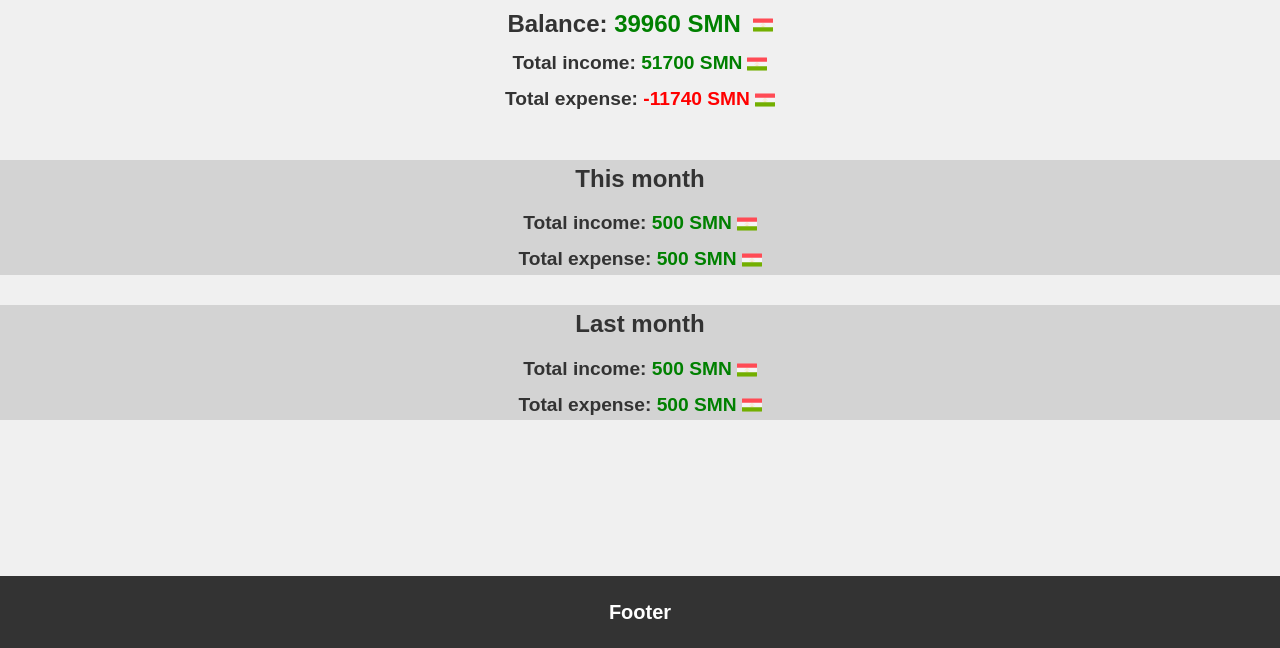
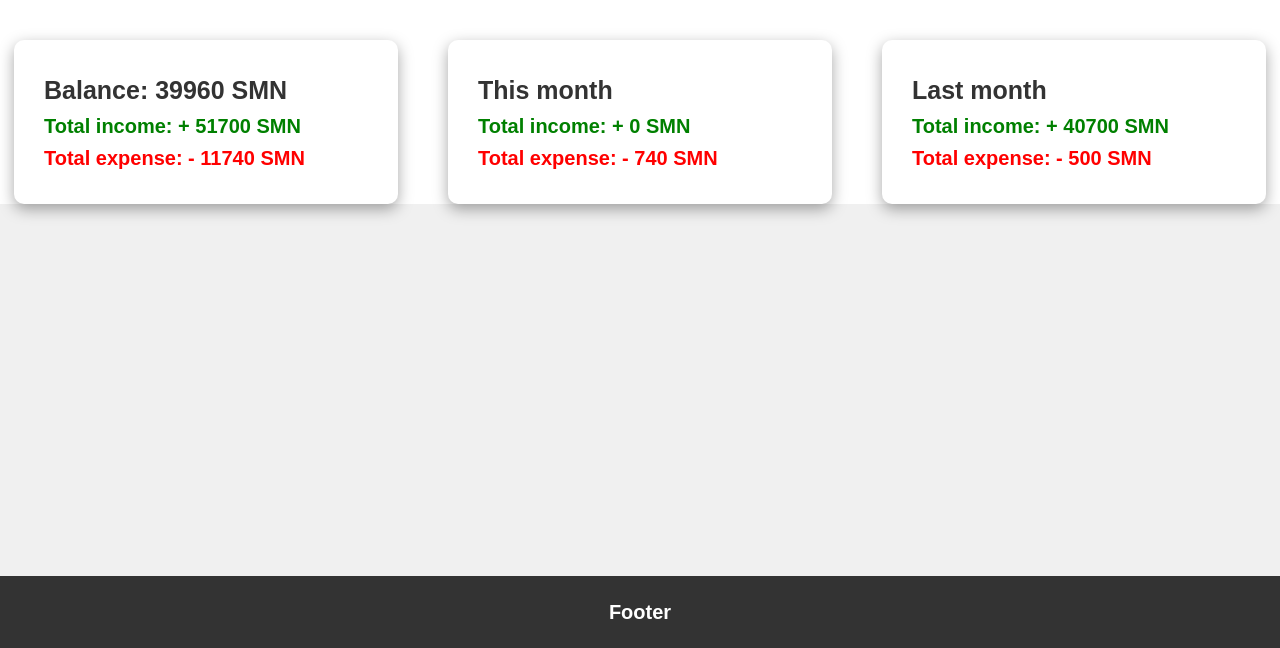
Before and after one commit to Sherkhhann/PersonalFinanceTracker, a Django app: page /home/ in a window 1280 px wide. Shown: the part 152-800 px from the top of the page. Run offline with Django 4.2, Linux system fonts and the light colour scheme; a user stored in the database is signed in; data comes from the database, SQL or seed files in the repository; both versions use the stored data as it was after the commit.

Commit message:
Make some changes in front

```diff
--- a/app/static/css/style.css
+++ b/app/static/css/style.css
@@ -1,4 +1,4 @@
-/* h2, h3{
+/* /* h2, h3{
     display: flex;
     gap: 4px;
     align-items: center;
@@ -25,7 +25,7 @@
 
 /* Assuming these are your CSS classes */
 /* General styling */
-.main-container {
+/*.main-container {
     display: flex;
     flex-direction: column;
     align-items: center;
@@ -36,10 +36,7 @@
     padding: 20px;
     border: 1px solid #ccc;
     border-radius: 5px;
-    width: 80%;
-    max-width: 600px;
-    background-color: red;
-}
+    /* width: 80%; */    /*
 
 .balance {
     text-align: center;
@@ -52,32 +49,31 @@
 }
 
 /* Styling for prices */
-.price {
+/* .price {
     font-weight: bold;
     color: green;
 }
 
 .price-expense {
     font-weight: bold;
-    color: red;
-}
+    /* color: red; */
 
 /* Styling for items */
-.this-month-item,
+/* .this-month-item,
 .last-month-item {
     text-align: center;
-    background-color: lightgrey;
-}
+} */
 
 /* Styling for images */
-.somoni {
+/* .somoni {
     width: 20px;
     vertical-align: middle;
     margin-left: 5px;
-}
+    background-color: red;
+} */
 
 /* Additional styling for headings */
-h2 {
+/* h2 {
     font-size: 1.5em;
     margin-bottom: 10px;
 }
@@ -86,3 +82,6 @@ h3 {
     font-size: 1.2em;
     margin: 5px 0;
 }
+.this-month{
+    background-color: red;
+} */
--- a/app/templates/list_expense.html
+++ b/app/templates/list_expense.html
@@ -22,7 +22,7 @@
             <td style="border: 1px solid #ddd; padding: 8px;">${{ expense.expense_amount }}</td>
             <td style="border: 1px solid #ddd; padding: 8px;">{{ expense.get_expense_payment_method_display }}</td>
             <td style="border: 1px solid #ddd; padding: 8px;">{{ expense.expense_comment }}</td>
-            <td style="border: 1px solid #ddd; padding: 8px;">{{ expense.expense_date }}</td>
+            <td style="border: 1px solid #ddd; padding: 8px;">{{ expense.expense_date|date:"d/m/Y" }}</td>
             <td style="border: 1px solid #ddd; padding: 8px;">
                 <a href="{% url 'update_ex' pk=expense.pk %}" style="background-color: #4CAF50; color: white; padding: 8px 12px; text-align: center; text-decoration: none; display: inline-block; border-radius: 4px;">Update</a>
                 <a href="{% url 'delete_ex' pk=expense.pk %}" style="background-color: #f44336; color: white; padding: 8px 12px; text-align: center; text-decoration: none; display: inline-block; border-radius: 4px;">Delete</a>
--- a/app/templates/main_detail.html
+++ b/app/templates/main_detail.html
@@ -1,34 +1,72 @@
 {% extends "base.html" %}
-
-
 {% load static %}
 
 
+
+
 {% block content %}
-<div class="main-conteiner">
-<div class="conteiner-total">
+<!-- <div class="main-conteiner" style="display: flex; justify-content: center;">
+<div class="conteiner-total" style="border: 1px solid black; margin: 10px; width: 25%" >
     <div class="balance">
         <h2>Balance: <span class="price">{{ total_balance }} SMN</span> <img class="somoni" src="{% static 'images/tajikistan.png' %}" alt=""></h2>
         <h3>Total income: <span  class="price">{{ total_income }} SMN</span><img class="somoni" src="{% static 'images/tajikistan.png' %}" alt=""></h3>
         <h3>Total expense: <span class="price-expense">-{{ total_expense }} SMN</span><img class="somoni" src="{% static 'images/tajikistan.png' %}" alt=""></h3>
     </div>
 </div>
-<div class="conteiner-total this-month">
+<div class="conteiner-total this-month" style="border: 1px solid black; margin: 10px; width: 25%">
     <img src="" alt="">
     <div class="this-month-item">
         <h2>This month</h2>
-        <h3>Total income: <span  class="price">500 SMN<img class="somoni" src="{% static 'images/tajikistan.png' %}" alt=""></span></h3>
-        <h3>Total expense: <span  class="price">500 SMN<img class="somoni" src="{% static 'images/tajikistan.png' %}" alt=""></span></h3>
+        <h3>Total income: <span  class="price">{{ income_this_month }} SMN<img class="somoni" src="{% static 'images/tajikistan.png' %}" alt=""></span></h3>
+        <h3>Total expense: <span  class="price">{{ expense_this_month }} SMN<img class="somoni" src="{% static 'images/tajikistan.png' %}" alt=""></span></h3>
     </div>
 </div>
-<div class="conteiner-total last-month">
+<div class="conteiner-total this-month" style="border: 1px solid black; margin: 10px; width: 25%">
     <img src="" alt="">
     <div class="this-month-item">
         <h2>Last month</h2>
-        <h3>Total income: <span  class="price">500 SMN<img class="somoni" src="{% static 'images/tajikistan.png' %}" alt=""></span></h3>
-        <h3>Total expense: <span  class="price">500 SMN<img class="somoni" src="{% static 'images/tajikistan.png' %}" alt=""></span></h3>
+        <h3>Total income: <span  class="price">{{income_last_month}} SMN<img class="somoni" src="{% static 'images/tajikistan.png' %}" alt=""></span></h3>
+        <h3>Total expense: <span  class="price">{{expense_last_month}} SMN<img class="somoni" src="{% static 'images/tajikistan.png' %}" alt=""></span></h3>
     </div>
 </div>
+<div class="conteiner-total last-month" style="border: 1px solid black; margin: 10px; width: 25%">
+    <img src="" alt="">
+    <div class="this-month-item">
+        <h2>Last month</h2>
+        <h3>Card balance: <span  class="price">{{ card_balance }} SMN<img class="somoni" src="{% static 'images/tajikistan.png' %}" alt=""></span></h3>
+        <h3>Wallet balance: <span  class="price">{{ wallet_balance }} SMN<img class="somoni" src="{% static 'images/tajikistan.png' %}" alt=""></span></h3>
+    </div>
 </div>
+</div> -->
 
+<div class="main" style="display: flex; gap: 50px; justify-content: center; padding-top: 40px; background-color: white;">
+    <div class="conteiner1" style="display: flex; gap: 20px; border-radius: 10px; padding: 30px; width: 30%; box-shadow: rgba(0, 0, 0, 0.35) 0px 5px 15px;">
+        <div class="conteiner-item">
+        <h2 style="font-size: 25px;">Balance: {{ total_balance }} SMN</h2>
+        <h3 style="font-size: 20px;"><span style="color: green;">Total income: + {{ total_income }} SMN</span></h3>
+        <h3 style="font-size: 20px;"><span style="color: red;">Total expense: - {{ total_expense }} SMN</span></h3>
+        </div>
+    </div>
+    <div class="conteiner2" style="display: flex; gap: 20px; border-radius: 10px; padding: 30px; width: 30%; box-shadow: rgba(0, 0, 0, 0.35) 0px 5px 15px;">
+        <div class="conteiner-item">
+            <h2 style="font-size: 25px;">This month</h2>
+            <h3 style="font-size: 20px;"><span style="color: green;">Total income: + {{ income_this_month}} SMN</span></h3>
+            <h3 style="font-size: 20px;"><span style="color: red;">Total expense: - {{ expense_this_month }} SMN</span></h3>
+        </div>
+        <!-- <div class="conteiner-item2" style="width: 200px; align-content: center;">
+            <div class="item2" style="width: 100%; background-color: red;"><h4 style="text-align: center; background-color: red; width: {{ procent_of_income }}%; background-color: red;">{{ procent_of_income }}%</h4></div> -->
+<!--     -->
+    </div>
+    <div class="conteiner3" style="display: flex; gap: 20px; border-radius: 10px; padding: 30px; width: 30%; box-shadow: rgba(0, 0, 0, 0.35) 0px 5px 15px;">
+        <div class="conteiner-item">
+        <h2 style="font-size: 25px;">Last month</h2>
+        <h3 style="font-size: 20px;"><span style="color: green;">Total income: + {{ income_last_month }} SMN</span></h3>
+        <h3 style="font-size: 20px;"><span style="color: red;">Total expense: - {{ expense_last_month }} SMN</span></h3>
+    </div>
+    <!-- <div class="conteiner-item2" style="width: 30%; background-color: red; ">
+        <div class="item2" style="width: 200%; background-color: green;"></div>
+
+    </div> -->
+    </div>
+</div>
 {% endblock %}
--- a/app/views.py
+++ b/app/views.py
@@ -1,14 +1,14 @@
 from django.shortcuts import redirect
 from django.urls import reverse_lazy
 from django.views import generic
-from .models import Expense, Income
-from app.formm import LoginForm, SignupForm
+from .models import Expense, Income, PAYMENT_METHOD
 from django.contrib.auth.forms import UserCreationForm
 from django.db.models import Sum
 from django.contrib.auth.views import LoginView
 from django.contrib.auth.mixins import LoginRequiredMixin
 from django.contrib.auth import login
-
+from datetime import timedelta
+from django.utils import timezone
 
 
 class UserLoginView(LoginView):
@@ -44,14 +44,69 @@ class BaseListView(LoginRequiredMixin,generic.ListView):
     template_name = 'main_detail.html'
     context_object_name = 'main'
     def get_context_data(self, **kwargs):
+
         context = super().get_context_data(**kwargs)
         context['main'] = context['main'].filter(user=self.request.user)
+
+        expense = Expense.objects.filter(user=self.request.user)
+        income = Income.objects.filter(user=self.request.user)
+
+        ####################
+        today = timezone.now().date()
+        start_of_month = timezone.datetime(today.year, today.month, 1)
+        end_of_month = timezone.datetime(today.year, today.month, today.day)
+        last_month_end = start_of_month - timedelta(days=1)
+        last_month_start = timezone.datetime(last_month_end.year, last_month_end.month, 1)
+
+        #Total expense
         total_expense = Expense.objects.filter(user=self.request.user).aggregate(total=Sum('expense_amount'))['total'] or 0
+
+        #Tottal income
+        total_income = Income.objects.filter(user=self.request.user).aggregate(total=Sum('income_amount'))['total'] or 0
+
+        #Total balance
+        total_balance = total_income - total_expense
+        self.request.session['total_balance'] = total_balance
+
+        #Procents
+        procecnt_of_income = (total_income * 100) // (total_income + total_balance)
+
+        #Total expense this month
+        expense_this_month = expense.filter(expense_date__range=(start_of_month, end_of_month)).aggregate(total=Sum('expense_amount'))['total'] or 0
+
+        #Total expense last month
+        expense_last_month = expense.filter(expense_date__range=(last_month_start, last_month_end)).aggregate(total=Sum('expense_amount'))['total'] or 0
+
+        #Total income this month
+        income_this_month = income.filter(income_date__range=(last_month_start, last_month_end)).aggregate(total=Sum('income_amount'))['total'] or 0
+
+        #Total income last month
+        income_last_month = income.filter(income_date__range=(start_of_month, end_of_month)).aggregate(total=Sum('income_amount'))['total'] or 0
+
+        procecnt_of_income = (income_this_month * 100) // (expense_this_month + income_this_month)
+
+        #Card Total balance
+        card_income = income.filter(income_payment_method='Card').aggregate(total=Sum('income_amount'))['total'] or 0
+        card_expense = expense.filter(expense_payment_method='Card').aggregate(total=Sum('expense_amount'))['total'] or 0
+        card_balance = card_income - card_expense
+
+        #Wallet Total balance
+        wallet_income = income.filter(income_payment_method='Cash').aggregate(total=Sum('income_amount'))['total'] or 0
+        wallet_expense = expense.filter(expense_payment_method='Cash').aggregate(total=Sum('expense_amount'))['total'] or 0
+        wallet_balance = wallet_income - wallet_expense
+
+        #Contexts
+        context['expense_this_month'] = expense_this_month
+        context['expense_last_month'] = expense_last_month
+        context['income_this_month'] = income_this_month
+        context['income_last_month'] = income_last_month
         context['total_expense'] = total_expense
-        total_income = Income.objects.filter(user=self.request.user).aggregate(total=Sum('income_amount'))['total'] or 0
         context['total_income'] = total_income
-        total_balance = total_income - total_expense
         context['total_balance'] = total_balance
+        context['card_balance'] = card_balance
+        context['wallet_balance'] = wallet_balance
+        context['procent_of_income'] = procecnt_of_income
+
         return context
 
 
@@ -62,9 +117,10 @@ class ExpenseListView(LoginRequiredMixin,generic.ListView):
 
     def get_context_data(self, **kwargs):
         context = super().get_context_data(**kwargs)
+        total_expense = Expense.objects.filter(user=self.request.user).aggregate(total=Sum('expense_amount'))['total'] or 0
+
+        context['total_expense'] = total_expense
         context['expenses'] = context['expenses'].filter(user=self.request.user)
-        total_expense = Expense.objects.filter(user=self.request.user).aggregate(total=Sum('expense_amount'))['total'] or 0
-        context['total_expense'] = total_expense
         return context
 
 
@@ -89,7 +145,12 @@ class ExpenseView(LoginRequiredMixin, generic.CreateView):
 
     def form_valid(self, form):
         form.instance.user = self.request.user
-        return super(ExpenseView, self).form_valid(form)
+        total_balance = self.request.session.get('total_balance', 0)
+        if form.cleaned_data['expense_amount'] > total_balance:
+            form.add_error('expense_amount', 'Sorry! But you dont have enough money!')
+            return self.form_invalid(form)
+
+        return super().form_valid(form)
 
 
 class IncomeView(LoginRequiredMixin, generic.CreateView):
--- a/main/settings.py
+++ b/main/settings.py
@@ -118,7 +118,10 @@ USE_TZ = True
 
 STATIC_URL = 'static/'
 # STATIC_ROOT = [BASE_DIR / 'static']
-STATICFILES_DIRS = [BASE_DIR/'static']
+# STATICFILES_DIRS = [BASE_DIR/'static']
+STATICFILES_DIRS = [
+    '/home/azizjon/PersonalFinanceTracker/static',
+]
 
 LOGIN_URL = 'login'
 # Default primary key field type
```
Also changed, not shown: app/models.py (+7 -3 lines), app/serializers.py (deleted, +0 -14 lines), app/templates/list_income.html (+7 -1 lines), app/migrations/0002_alter_expense_expense_date_alter_income_income_date.py (added), app/migrations/0003_alter_expense_expense_date_alter_income_income_date.py (added), db.sqlite3.
